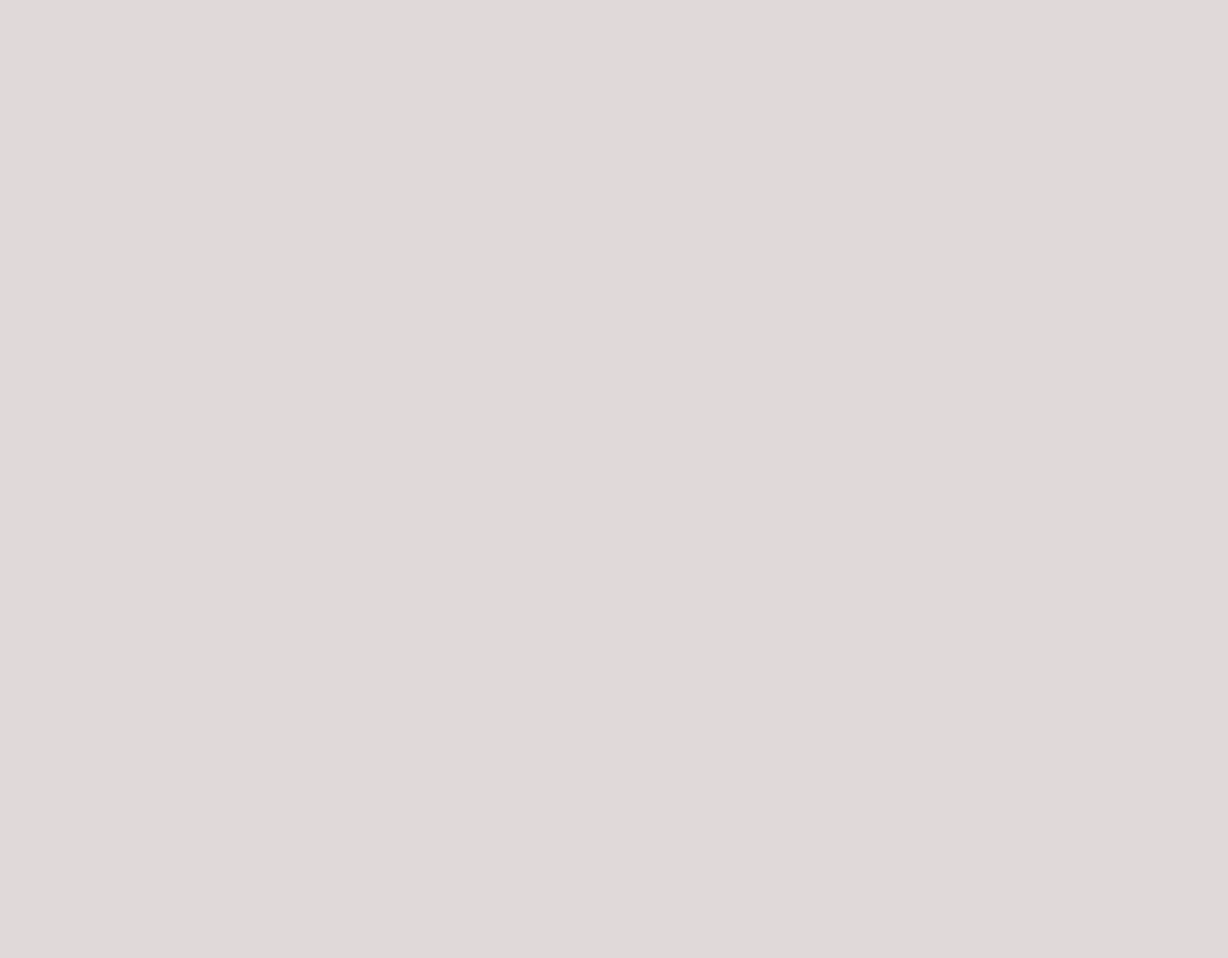
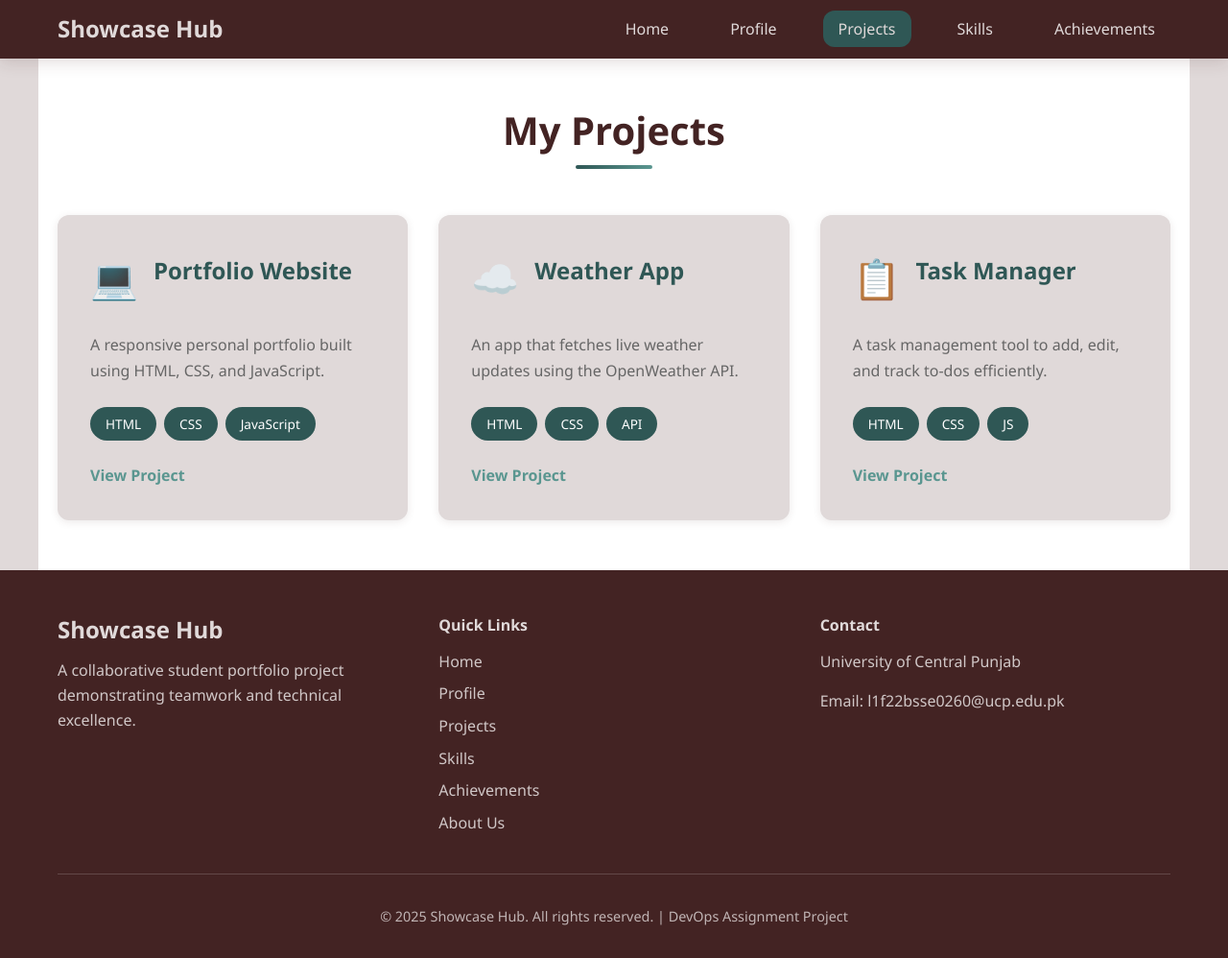
Before and after one commit to DevOps-Fundamentals/student-portfolio, a plain HTML site: page src/projects.html in a window 1280 px wide. Shown: the whole page at 96% size. Before the commit the page ends 800 px from the top, so only its background shows below. Drawn offline with Linux system fonts and the light colour scheme.

Commit message:
Add Projects page content and responsive layout for better mobile view

```diff
--- a/src/projects.html
+++ b/src/projects.html
@@ -3,10 +3,128 @@
 <head>
     <meta charset="UTF-8">
     <meta name="viewport" content="width=device-width, initial-scale=1.0">
-    <title>PROJECTS</title>
+    <title>Showcase Hub - Projects</title>
     <link href="../styles/style.css" rel="stylesheet">
 </head>
 <body>
+    <!-- Navigation Bar -->
+    <nav class="navbar">
+        <div class="nav-container">
+            <div class="logo">
+                <h1>Showcase Hub</h1>
+            </div>
+            <ul class="nav-links">
+                <li><a href="index.html">Home</a></li>
+                <li><a href="profile.html">Profile</a></li>
+                <li><a href="projects.html" class="active">Projects</a></li>
+                <li><a href="skills.html">Skills</a></li>
+                <li><a href="achievements.html">Achievements</a></li>
+            </ul>
+            <div class="hamburger">
+                <span></span>
+                <span></span>
+                <span></span>
+            </div>
+        </div>
+    </nav>
 
+    <!-- Projects Section -->
+  <section class="projects-section container fade-in">
+    <br><br>
+    <h2 class="section-title">My Projects</h2>
+
+    <div class="projects-grid">
+      <div class="project-card slide-in-left">
+        <div class="project-header">
+          <span class="project-icon">💻</span>
+          <h3>Portfolio Website</h3>
+        </div>
+        <p class="project-description">
+          A responsive personal portfolio built using HTML, CSS, and JavaScript.
+        </p>
+        <div class="tech-stack">
+          <span class="tech-tag">HTML</span>
+          <span class="tech-tag">CSS</span>
+          <span class="tech-tag">JavaScript</span>
+        </div>
+        <a href="#" class="project-link">View Project</a>
+      </div>
+
+      <div class="project-card slide-in-right">
+        <div class="project-header">
+          <span class="project-icon">☁️</span>
+          <h3>Weather App</h3>
+        </div>
+        <p class="project-description">
+          An app that fetches live weather updates using the OpenWeather API.
+        </p>
+        <div class="tech-stack">
+          <span class="tech-tag">HTML</span>
+          <span class="tech-tag">CSS</span>
+          <span class="tech-tag">API</span>
+        </div>
+        <a href="#" class="project-link">View Project</a>
+      </div>
+
+      <div class="project-card slide-in-left">
+        <div class="project-header">
+          <span class="project-icon">📋</span>
+          <h3>Task Manager</h3>
+        </div>
+        <p class="project-description">
+          A task management tool to add, edit, and track to-dos efficiently.
+        </p>
+        <div class="tech-stack">
+          <span class="tech-tag">HTML</span>
+          <span class="tech-tag">CSS</span>
+          <span class="tech-tag">JS</span>
+        </div>
+        <a href="#" class="project-link">View Project</a>
+      </div>
+    </div>
+    <br><br>
+  </section>
+
+   <!-- Footer -->
+    <footer class="footer">
+        <div class="container">
+            <div class="footer-content">
+                <div class="footer-section">
+                    <h3>Showcase Hub</h3>
+                    <p>A collaborative student portfolio project demonstrating teamwork and technical excellence.</p>
+                </div>
+                <div class="footer-section">
+                    <h4>Quick Links</h4>
+                    <ul class="footer-links">
+                        <li><a href="index.html">Home</a></li>
+                        <li><a href="profile.html">Profile</a></li>
+                        <li><a href="projects.html">Projects</a></li>
+                        <li><a href="skills.html">Skills</a></li>
+                        <li><a href="achievements.html">Achievements</a></li>
+                        <li><a href="about.html">About Us</a></li>
+                    </ul>
+                </div>
+                <div class="footer-section">
+                    <h4>Contact</h4>
+                    <p>University of Central Punjab</p>
+                    <p>Email: l1f22bsse0260@ucp.edu.pk</p>
+                </div>
+            </div>
+            <div class="footer-bottom">
+                <p>&copy; 2025 Showcase Hub. All rights reserved. | DevOps Assignment Project</p>
+            </div>
+        </div>
+    </footer>
+
+    <script>
+        // Mobile menu toggle
+        const hamburger = document.querySelector('.hamburger');
+        const navLinks = document.querySelector('.nav-links');
+
+        hamburger.addEventListener('click', () => {
+            navLinks.classList.toggle('active');
+            hamburger.classList.toggle('active');
+        });
+    </script>
 </body>
 </html>
--- a/styles/style.css
+++ b/styles/style.css
@@ -559,6 +559,31 @@ section {
     color: var(--color-secondary);
     text-decoration: underline;
 }
+
+/* ==========================================
+   SIMPLE RESPONSIVE DESIGN FOR PROJECTS PAGE
+   ========================================== */
+@media (max-width: 768px) {
+  .projects-grid {
+    grid-template-columns: 1fr;
+    gap: 1.5rem;
+    padding: 0 1rem;
+  }
+
+  .project-card {
+    padding: 1.5rem;
+  }
+
+  .section-title {
+    font-size: 1.75rem;
+    text-align: center;
+  }
+
+  .project-description {
+    font-size: 0.95rem;
+  }
+}
+
 
 /* ==========================================
    SKILLS PAGE STYLES
```
